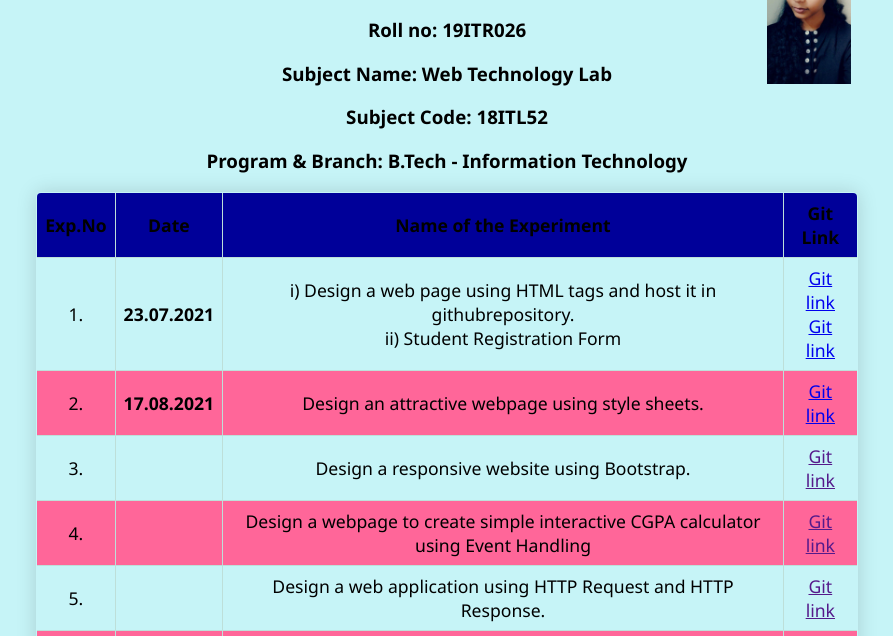
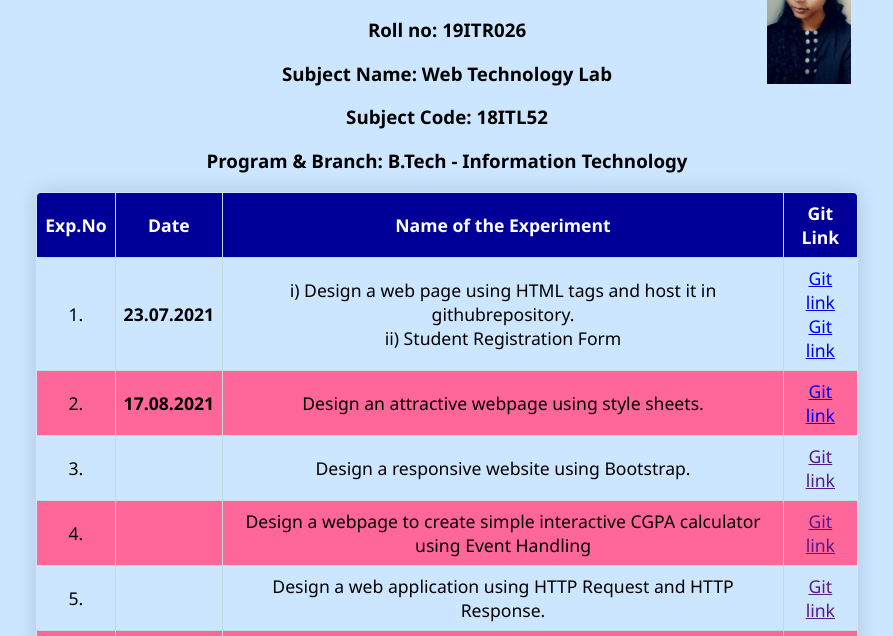
Before and after one commit to Harshini-anand/WT-Lab-Experiments, a plain HTML site: page index.html in a window 1280 px wide. Shown: the part 122-758 px from the top of the page, without its empty margins (193-1086 px from the left). Drawn offline with Linux system fonts and the light colour scheme.

Commit message:
Update style.css

```diff
--- a/style.css
+++ b/style.css
@@ -4,7 +4,7 @@
 }
 
 body{
-    background-color: #c6f4f7;
+    background-color: #cce6ff;
 }
 
 img{
@@ -15,3 +15,6 @@ img{
     left:75%;
     align-content: space-around;
 }
+.font_color{
+    color: white;
+}
```
